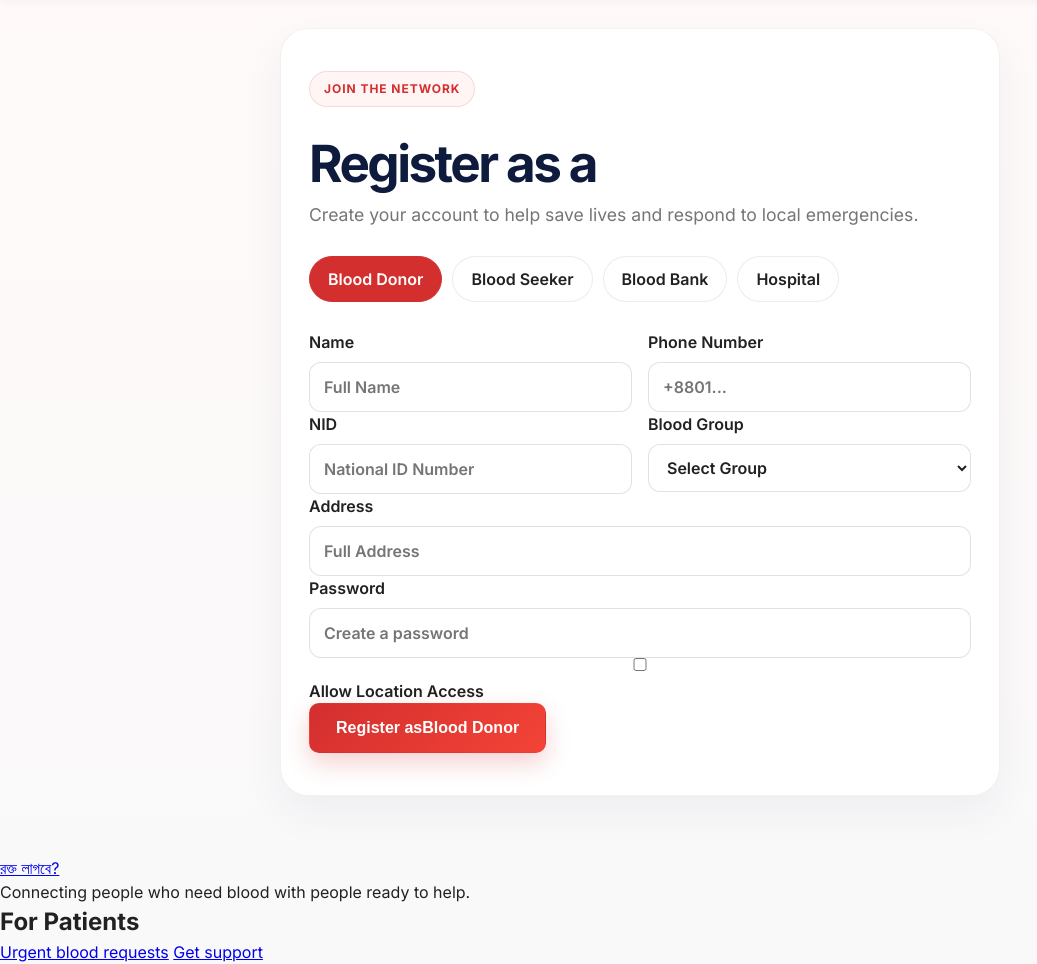
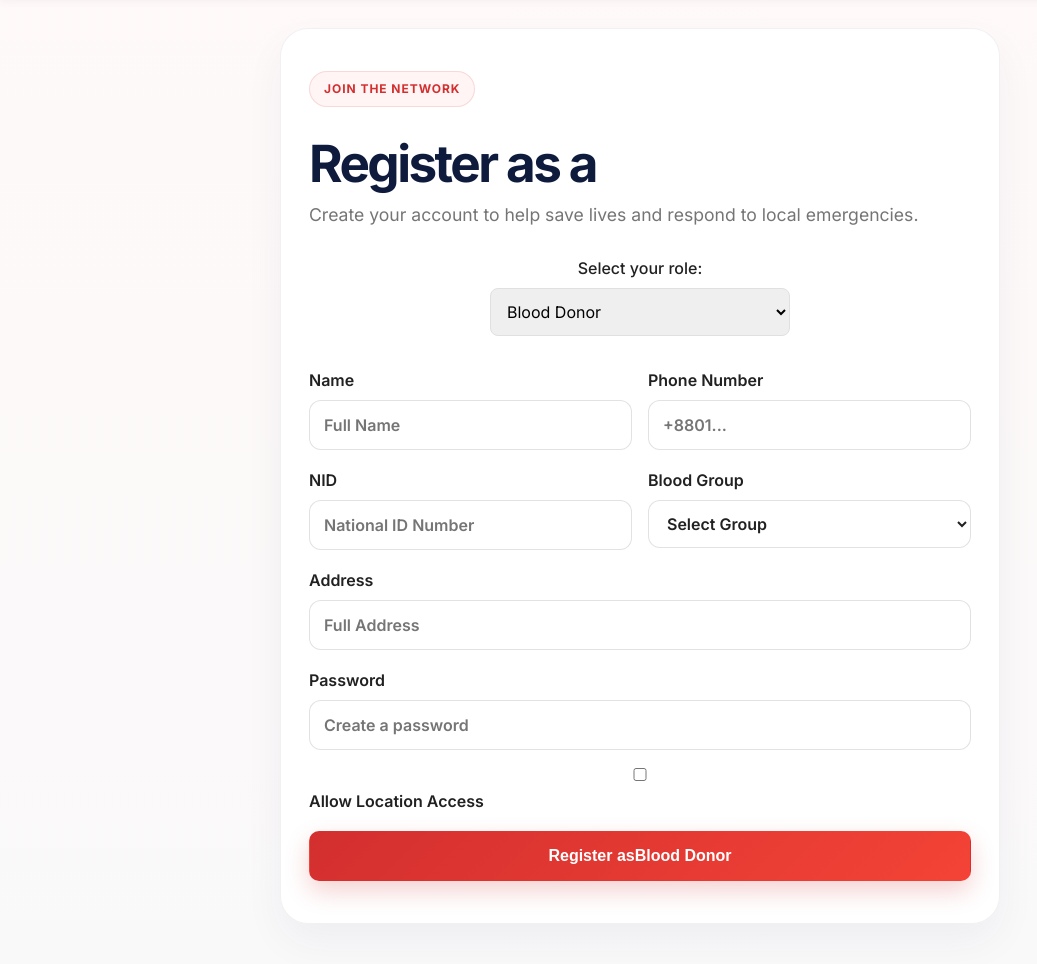
Before and after one commit to sowr0v/Smart-Blood-Donor-System-, a FastAPI app: page /auth/register?role=donor in a window 1280 px wide. Shown: the part 72-1036 px from the top of the page, without its empty margins (0-1037 px from the left). Run offline with FastAPI, Linux system fonts and the light colour scheme.

Commit message:
Update registration role switcher to a select dropdown

```diff
--- a/static/js/main.js
+++ b/static/js/main.js
@@ -425,14 +425,11 @@ document.addEventListener("DOMContentLoaded", () => {
   const formOrganization = document.getElementById("form-organization");
 
   if (roleSwitcher && formIndividual && formOrganization) {
-    const roleButtons = roleSwitcher.querySelectorAll(".role-chip");
+    const roleSelect = document.getElementById("role-select");
 
-    const updateForms = (button) => {
-      roleButtons.forEach(btn => btn.classList.remove("active"));
-      button.classList.add("active");
-
-      const role = button.getAttribute("data-role");
-      const roleName = button.textContent;
+    const updateForms = () => {
+      const role = roleSelect.value;
+      const roleName = roleSelect.options[roleSelect.selectedIndex].text;
 
       if (role === "donor" || role === "seeker") {
         formIndividual.style.display = "block";
@@ -447,13 +444,10 @@ document.addEventListener("DOMContentLoaded", () => {
       }
     };
 
-    roleButtons.forEach(button => {
-      button.addEventListener("click", () => updateForms(button));
-    });
-
-    // Initialize on load
-    const activeBtn = roleSwitcher.querySelector(".role-chip.active");
-    if (activeBtn) updateForms(activeBtn);
+    if (roleSelect) {
+      roleSelect.addEventListener("change", updateForms);
+      updateForms();
+    }
 
     // Default mock submit prevention
     document.querySelectorAll(".multi-role-form").forEach(form => {
--- a/templates/register.html
+++ b/templates/register.html
@@ -31,11 +31,14 @@
         <h1>Register as a {{ selected_role|title }}</h1>
         <p class="hero-subtext">Create your account to help save lives and respond to local emergencies.</p>
 
-        <div class="role-switcher" id="role-switcher">
-          <button type="button" class="role-chip {% if selected_role == 'donor' or not selected_role %}active{% endif %}" data-role="donor">Blood Donor</button>
-          <button type="button" class="role-chip {% if selected_role == 'seeker' %}active{% endif %}" data-role="seeker">Blood Seeker</button>
-          <button type="button" class="role-chip {% if selected_role == 'bank' %}active{% endif %}" data-role="bank">Blood Bank</button>
-          <button type="button" class="role-chip {% if selected_role == 'hospital' %}active{% endif %}" data-role="hospital">Hospital</button>
+        <div class="role-switcher" style="margin-bottom: 2rem; display: flex; justify-content: center; flex-direction: column; align-items: center; gap: 0.5rem;">
+          <label for="role-select" style="font-weight: 500; color: var(--text-primary);">Select your role:</label>
+          <select id="role-select" class="role-select" style="padding: 12px; border-radius: 8px; border: 1px solid var(--border-color); font-size: 1rem; width: 100%; max-width: 300px; font-family: inherit;">
+            <option value="donor" {% if selected_role == 'donor' or not selected_role %}selected{% endif %}>Blood Donor</option>
+            <option value="seeker" {% if selected_role == 'seeker' %}selected{% endif %}>Blood Seeker</option>
+            <option value="bank" {% if selected_role == 'bank' %}selected{% endif %}>Blood Bank</option>
+            <option value="hospital" {% if selected_role == 'hospital' %}selected{% endif %}>Hospital</option>
+          </select>
         </div>
 
         <!-- Individual Form (Donor, Seeker) -->
```
